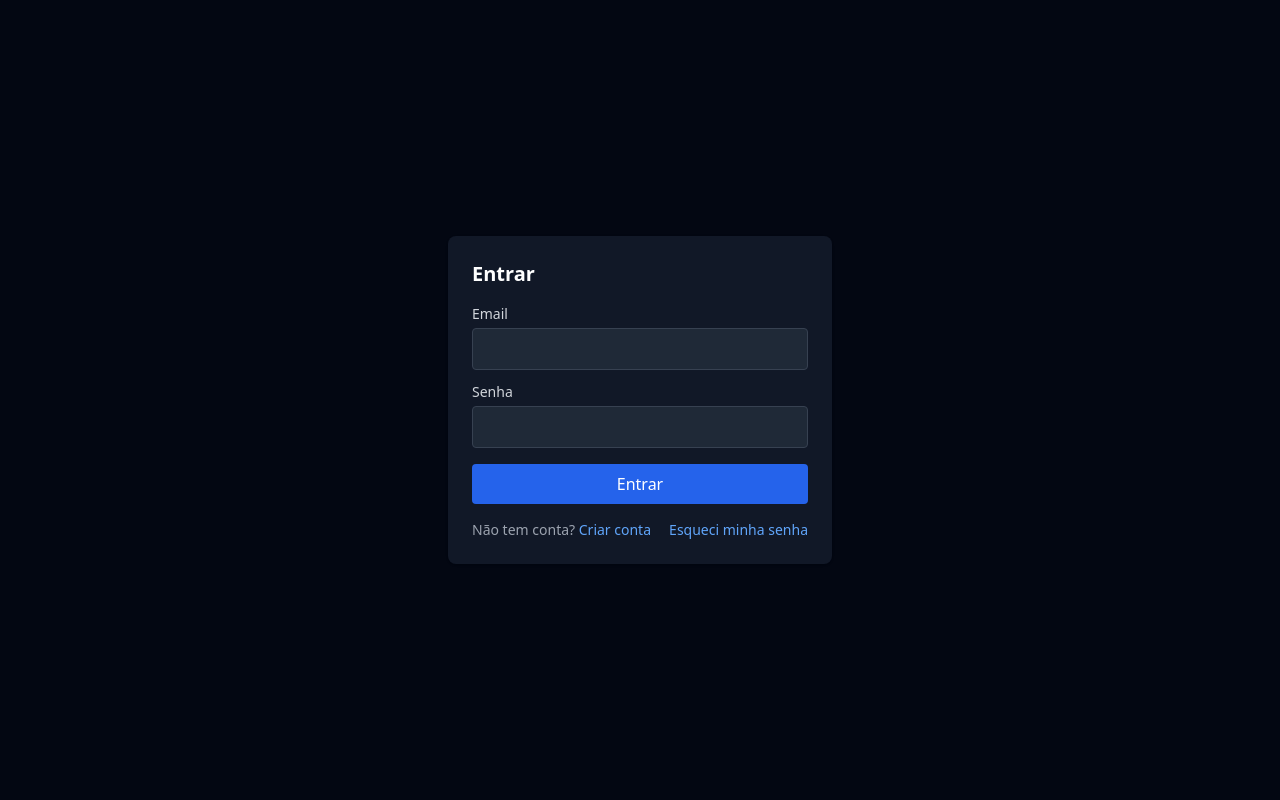
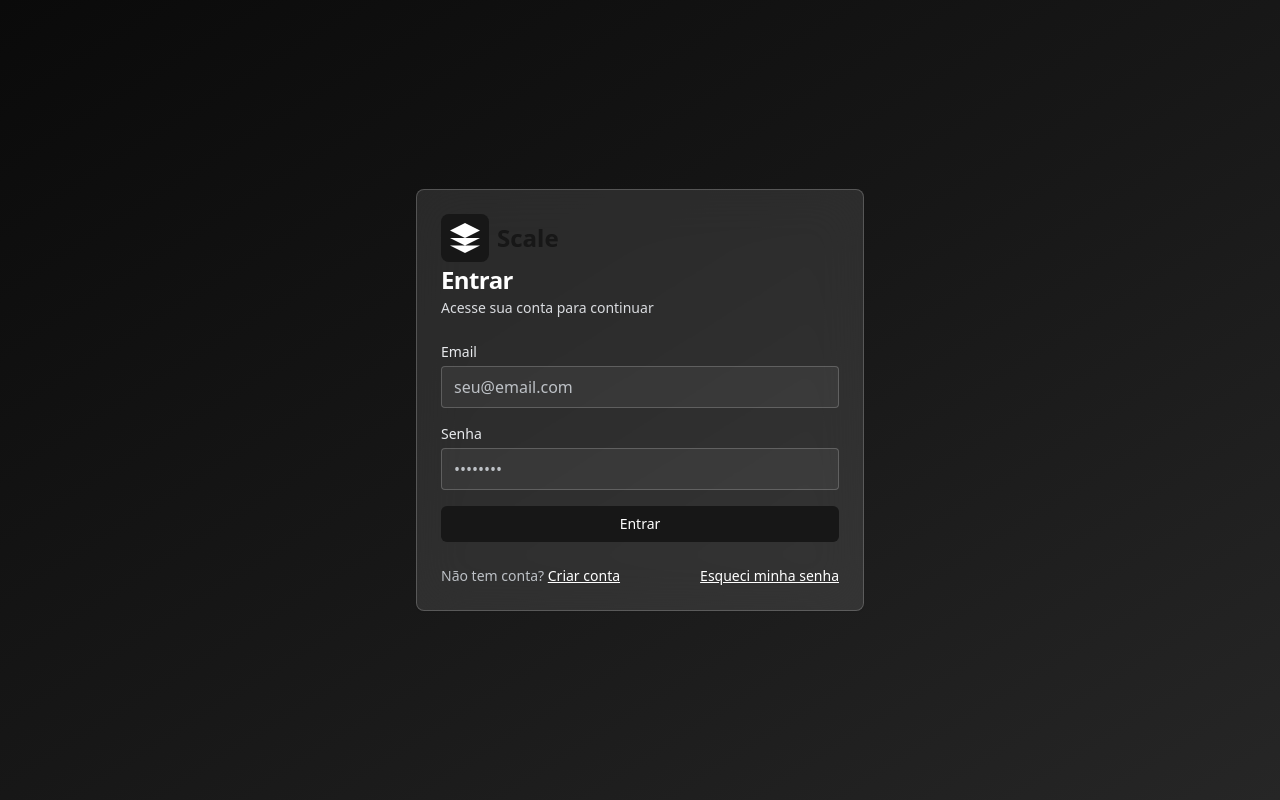
Before and after one commit to Calebbuffleben/on-demand-video-frontend, a Next.js app: page /sign-in in a window 1280 px wide. Built offline with nearby package versions, Linux system fonts and the light colour scheme; no server answers.

Commit message:
auth pages

```diff
--- /dev/null
+++ b/src/components/Auth/AuthShell.tsx
@@ -0,0 +1,63 @@
+"use client";
+
+import React from "react";
+import { Card, CardContent, CardFooter, CardHeader, CardTitle, CardDescription } from "@/components/ui/card";
+import ScaleLogo from "@/components/ui/ScaleLogo";
+
+export type AuthShellProps = {
+  title: string;
+  description?: string;
+  children: React.ReactNode;
+  footer?: React.ReactNode;
+};
+
+export default function AuthShell({ title, description, children, footer }: AuthShellProps) {
+  return (
+    <div className="min-h-screen flex items-center justify-center bg-gradient-to-br from-scale-950 via-scale-900 to-scale-800 p-6">
+      <Card className="w-full max-w-md bg-white/10 backdrop-blur-xl border border-white/20 text-white">
+        <CardHeader>
+          <div className="flex items-center justify-between">
+            <ScaleLogo size="lg" showText />
+          </div>
+          <CardTitle className="text-white mt-2">{title}</CardTitle>
+          {description && (
+            <CardDescription className="text-silver-300">{description}</CardDescription>
+          )}
+        </CardHeader>
+        <CardContent>
+          {children}
+        </CardContent>
+        {footer && (
+          <CardFooter className="flex flex-wrap justify-between gap-2 text-silver-300 text-sm">
+            {footer}
+          </CardFooter>
+        )}
+      </Card>
+    </div>
+  );
+}
+
+export function AuthInput(
+  props: React.InputHTMLAttributes<HTMLInputElement> & { label: string; id?: string }
+) {
+  const { label, id, className, ...rest } = props;
+  const inputId = id || rest.name || label.toLowerCase().replace(/\s+/g, "-");
+  return (
+    <div className="space-y-1">
+      <label htmlFor={inputId} className="block text-sm text-silver-200">
+        {label}
+      </label>
+      <input
+        id={inputId}
+        className={[
+          "w-full rounded px-3 py-2",
+          "bg-white/5 border border-white/20",
+          "text-white placeholder-silver-400",
+          "focus:outline-none focus:ring-2 focus:ring-scale-600 focus:border-scale-600",
+          className || "",
+        ].join(" ")}
+        {...rest}
+      />
+    </div>
+  );
+}
--- a/src/pages/forgot-password.tsx
+++ b/src/pages/forgot-password.tsx
@@ -2,6 +2,8 @@
 
 import { useState } from 'react';
 import api from '@/api-connection/service';
+import AuthShell, { AuthInput } from '@/components/Auth/AuthShell';
+import Button from '@/components/Button';
 
 export default function ForgotPasswordPage() {
   const [email, setEmail] = useState('');
@@ -25,23 +27,25 @@ export default function ForgotPasswordPage() {
   };
 
   return (
-    <div className="min-h-screen flex items-center justify-center bg-gradient-to-br from-scale-950 via-scale-900 to-scale-800 p-6">
-      <form onSubmit={onSubmit} className="bg-white/10 backdrop-blur-xl border border-white/20 rounded-2xl p-8 w-full max-w-md text-white">
-        <h1 className="text-2xl font-bold mb-4">Esqueci minha senha</h1>
-        <label className="block text-sm mb-1">E-mail</label>
-        <input
+    <AuthShell
+      title="Esqueci minha senha"
+      description="Informe seu e-mail para enviarmos o link de redefinição"
+    >
+      <form onSubmit={onSubmit} className="space-y-4">
+        <AuthInput
+          label="E-mail"
           type="email"
           value={email}
           onChange={e => setEmail(e.target.value)}
           required
-          className="w-full rounded px-3 py-2 bg-white/5 border border-white/20 mb-4"
+          placeholder="voce@empresa.com"
         />
-        {error && <p className="text-red-300 text-sm mb-2">{error}</p>}
-        {message && <p className="text-green-300 text-sm mb-2">{message}</p>}
-        <button type="submit" disabled={submitting} className="w-full py-3 rounded bg-scale-700 hover:bg-scale-800 disabled:opacity-50">
+        {error && <p className="text-red-300 text-sm">{error}</p>}
+        {message && <p className="text-green-300 text-sm">{message}</p>}
+        <Button type="submit" className="w-full" isLoading={submitting}>
           {submitting ? 'Enviando...' : 'Enviar instruções'}
-        </button>
+        </Button>
       </form>
-    </div>
+    </AuthShell>
   );
 }
--- a/src/pages/reset-password.tsx
+++ b/src/pages/reset-password.tsx
@@ -3,6 +3,8 @@
 import { useState } from 'react';
 import { useRouter } from 'next/router';
 import api from '@/api-connection/service';
+import AuthShell, { AuthInput } from '@/components/Auth/AuthShell';
+import Button from '@/components/Button';
 
 export default function ResetPasswordPage() {
   const router = useRouter();
@@ -34,25 +36,33 @@ export default function ResetPasswordPage() {
   };
 
   return (
-    <div className="min-h-screen flex items-center justify-center bg-gradient-to-br from-scale-950 via-scale-900 to-scale-800 p-6">
-      <form onSubmit={onSubmit} className="bg-white/10 backdrop-blur-xl border border-white/20 rounded-2xl p-8 w-full max-w-md text-white">
-        <h1 className="text-2xl font-bold mb-4">Redefinir Senha</h1>
-        <div className="space-y-4">
-          <div>
-            <label className="block text-sm mb-1">Nova senha</label>
-            <input type="password" value={password} onChange={e => setPassword(e.target.value)} className="w-full rounded px-3 py-2 bg-white/5 border border-white/20" required />
-          </div>
-          <div>
-            <label className="block text-sm mb-1">Confirmar senha</label>
-            <input type="password" value={confirm} onChange={e => setConfirm(e.target.value)} className="w-full rounded px-3 py-2 bg-white/5 border border-white/20" required />
-          </div>
-          {error && <p className="text-red-300 text-sm">{error}</p>}
-          {message && <p className="text-green-300 text-sm">{message}</p>}
-          <button type="submit" disabled={!canSubmit || submitting} className="w-full py-3 rounded bg-scale-700 hover:bg-scale-800 disabled:opacity-50">
-            {submitting ? 'Enviando...' : 'Atualizar Senha'}
-          </button>
-        </div>
+    <AuthShell
+      title="Redefinir Senha"
+      description="Crie uma nova senha para acessar sua conta"
+    >
+      <form onSubmit={onSubmit} className="space-y-4">
+        <AuthInput
+          label="Nova senha"
+          type="password"
+          value={password}
+          onChange={e => setPassword(e.target.value)}
+          required
+          placeholder="mínimo de 8 caracteres"
+        />
+        <AuthInput
+          label="Confirmar senha"
+          type="password"
+          value={confirm}
+          onChange={e => setConfirm(e.target.value)}
+          required
+          placeholder="repita a senha"
+        />
+        {error && <p className="text-red-300 text-sm">{error}</p>}
+        {message && <p className="text-green-300 text-sm">{message}</p>}
+        <Button type="submit" className="w-full" disabled={!canSubmit} isLoading={submitting}>
+          {submitting ? 'Enviando...' : 'Atualizar Senha'}
+        </Button>
       </form>
-    </div>
+    </AuthShell>
   );
 }
--- a/src/pages/sign-in/index.tsx
+++ b/src/pages/sign-in/index.tsx
@@ -3,6 +3,8 @@
 import React, { useState } from 'react';
 import Link from 'next/link';
 import { useAppAuth } from '@/contexts/AppAuthContext';
+import AuthShell, { AuthInput } from '@/components/Auth/AuthShell';
+import Button from '@/components/Button';
 
 export default function SignInPage() {
   const { login, loading } = useAppAuth();
@@ -22,42 +24,41 @@ export default function SignInPage() {
   };
 
   return (
-    <div className="min-h-screen flex items-center justify-center bg-gray-950 p-4">
-      <form onSubmit={onSubmit} className="w-full max-w-sm bg-gray-900 p-6 rounded-lg shadow">
-        <h1 className="text-xl font-semibold text-white mb-4">Entrar</h1>
-        {error && <div className="text-red-400 text-sm mb-3">{error}</div>}
-        <label className="block text-sm text-gray-300 mb-1">Email</label>
-        <input
+    <AuthShell
+      title="Entrar"
+      description="Acesse sua conta para continuar"
+      footer={(
+        <div className="flex w-full justify-between">
+          <span>
+            <span className="text-silver-400">Não tem conta?</span>{' '}
+            <Link className="text-white underline" href="/sign-up">Criar conta</Link>
+          </span>
+          <Link className="text-white underline" href="/forgot-password">Esqueci minha senha</Link>
+        </div>
+      )}
+    >
+      <form onSubmit={onSubmit} className="space-y-4">
+        {error && <div className="text-red-300 text-sm">{error}</div>}
+        <AuthInput
+          label="Email"
           type="email"
           value={email}
           onChange={(e) => setEmail(e.target.value)}
-          className="w-full mb-3 px-3 py-2 rounded bg-gray-800 text-white border border-gray-700"
           required
+          placeholder="seu@email.com"
         />
-        <label className="block text-sm text-gray-300 mb-1">Senha</label>
-        <input
+        <AuthInput
+          label="Senha"
           type="password"
           value={password}
           onChange={(e) => setPassword(e.target.value)}
-          className="w-full mb-4 px-3 py-2 rounded bg-gray-800 text-white border border-gray-700"
           required
+          placeholder="••••••••"
         />
-        <button
-          type="submit"
-          disabled={loading}
-          className="w-full py-2 bg-blue-600 hover:bg-blue-500 disabled:opacity-60 text-white rounded"
-        >
+        <Button type="submit" className="w-full" isLoading={loading}>
           {loading ? 'Entrando...' : 'Entrar'}
-        </button>
-        <div className="flex justify-between text-gray-400 text-sm mt-4">
-          <span>
-            Não tem conta? <Link className="text-blue-400 hover:underline" href="/sign-up">Criar conta</Link>
-          </span>
-          <span>
-            <Link className="text-blue-400 hover:underline" href="/forgot-password">Esqueci minha senha</Link>
-          </span>
-        </div>
+        </Button>
       </form>
-    </div>
+    </AuthShell>
   );
 }
--- a/src/pages/sign-up/index.tsx
+++ b/src/pages/sign-up/index.tsx
@@ -3,6 +3,8 @@
 import React, { useMemo, useState } from 'react';
 import Link from 'next/link';
 import { useAppAuth } from '@/contexts/AppAuthContext';
+import AuthShell, { AuthInput } from '@/components/Auth/AuthShell';
+import Button from '@/components/Button';
 
 export default function SignUpPage() {
   const { register, loading } = useAppAuth();
@@ -48,75 +50,76 @@ export default function SignUpPage() {
   };
 
   return (
-    <div className="min-h-screen flex items-center justify-center bg-gray-950 p-4">
-      <form onSubmit={onSubmit} className="w-full max-w-sm bg-gray-900 p-6 rounded-lg shadow">
-        <h1 className="text-xl font-semibold text-white mb-4">Criar conta</h1>
+    <AuthShell
+      title="Criar conta"
+      description="Preencha seus dados para começar"
+      footer={(
+        <p>
+          <span className="text-silver-400">Já tem conta?</span>{' '}
+          <Link className="text-white underline" href="/sign-in">Entrar</Link>
+        </p>
+      )}
+    >
+      <form onSubmit={onSubmit} className="space-y-4">
         {error && (
-          <div className="text-red-400 text-sm mb-3 whitespace-pre-line">{error}</div>
+          <div className="text-red-300 text-sm whitespace-pre-line">{error}</div>
         )}
-        <label className="block text-sm text-gray-300 mb-1">Nome</label>
-        <input
+        <AuthInput
+          label="Nome"
           value={firstName}
           onChange={(e) => setFirstName(e.target.value)}
           onBlur={() => setFirstNameTouched(true)}
-          className="w-full mb-3 px-3 py-2 rounded bg-gray-800 text-white border border-gray-700"
           required
+          placeholder="Seu nome"
         />
         {(firstNameTouched || submitted) && !firstNameValid && (
-          <div className="text-xs text-red-400 mb-2">O nome deve ter pelo menos 2 caracteres.</div>
+          <div className="text-xs text-red-300">O nome deve ter pelo menos 2 caracteres.</div>
         )}
-        <label className="block text-sm text-gray-300 mb-1">Sobrenome</label>
-        <input
+        <AuthInput
+          label="Sobrenome"
           value={lastName}
           onChange={(e) => setLastName(e.target.value)}
           onBlur={() => setLastNameTouched(true)}
-          className="w-full mb-3 px-3 py-2 rounded bg-gray-800 text-white border border-gray-700"
           required
+          placeholder="Seu sobrenome"
         />
         {(lastNameTouched || submitted) && !lastNameValid && (
-          <div className="text-xs text-red-400 mb-2">O sobrenome deve ter pelo menos 2 caracteres.</div>
+          <div className="text-xs text-red-300">O sobrenome deve ter pelo menos 2 caracteres.</div>
         )}
-        <label className="block text-sm text-gray-300 mb-1">Email</label>
-        <input
+        <AuthInput
+          label="Email"
           type="email"
           value={email}
           onChange={(e) => setEmail(e.target.value)}
           onBlur={() => setEmailTouched(true)}
-          className="w-full mb-3 px-3 py-2 rounded bg-gray-800 text-white border border-gray-700"
           required
+          placeholder="voce@empresa.com"
         />
         {(emailTouched || submitted) && !emailValid && (
-          <div className="text-xs text-red-400 mb-2">Informe um email válido.</div>
+          <div className="text-xs text-red-300">Informe um email válido.</div>
         )}
-        <label className="block text-sm text-gray-300 mb-1">Senha</label>
-        <input
+        <AuthInput
+          label="Senha"
           type="password"
           value={password}
           onChange={(e) => setPassword(e.target.value)}
           onBlur={() => setPasswordTouched(true)}
-          className="w-full mb-4 px-3 py-2 rounded bg-gray-800 text-white border border-gray-700"
           required
+          placeholder="Mínimo 8 caracteres, com maiúscula, minúscula, número e símbolo"
         />
         {(passwordTouched || submitted) && (
-        <div className="text-xs -mt-3 mb-4 space-y-1">
-          <div className={pwLen ? 'text-green-400' : 'text-gray-400'}>• Pelo menos 8 caracteres</div>
-          <div className={pwUpper ? 'text-green-400' : 'text-gray-400'}>• Pelo menos 1 letra maiúscula</div>
-          <div className={pwLower ? 'text-green-400' : 'text-gray-400'}>• Pelo menos 1 letra minúscula</div>
-          <div className={pwDigit ? 'text-green-400' : 'text-gray-400'}>• Pelo menos 1 número</div>
-          <div className={pwSpecial ? 'text-green-400' : 'text-gray-400'}>• Pelo menos 1 caractere especial</div>
-        </div>
+          <div className="text-xs text-silver-300 space-y-1">
+            <div className={pwLen ? 'text-green-300' : 'text-silver-400'}>• Pelo menos 8 caracteres</div>
+            <div className={pwUpper ? 'text-green-300' : 'text-silver-400'}>• Pelo menos 1 letra maiúscula</div>
+            <div className={pwLower ? 'text-green-300' : 'text-silver-400'}>• Pelo menos 1 letra minúscula</div>
+            <div className={pwDigit ? 'text-green-300' : 'text-silver-400'}>• Pelo menos 1 número</div>
+            <div className={pwSpecial ? 'text-green-300' : 'text-silver-400'}>• Pelo menos 1 caractere especial</div>
+          </div>
         )}
-        <button
-          type="submit"
-          disabled={loading || !formValid}
-          className="w-full py-2 bg-blue-600 hover:bg-blue-500 disabled:opacity-60 text-white rounded"
-        >
+        <Button type="submit" className="w-full" disabled={loading || !formValid} isLoading={loading}>
           {loading ? 'Criando...' : 'Criar conta'}
-        </button>
-        <p className="text-gray-400 text-sm mt-4">
-          Já tem conta? <Link className="text-blue-400 hover:underline" href="/sign-in">Entrar</Link>
-        </p>
+        </Button>
       </form>
-    </div>
+    </AuthShell>
   );
 }
```
